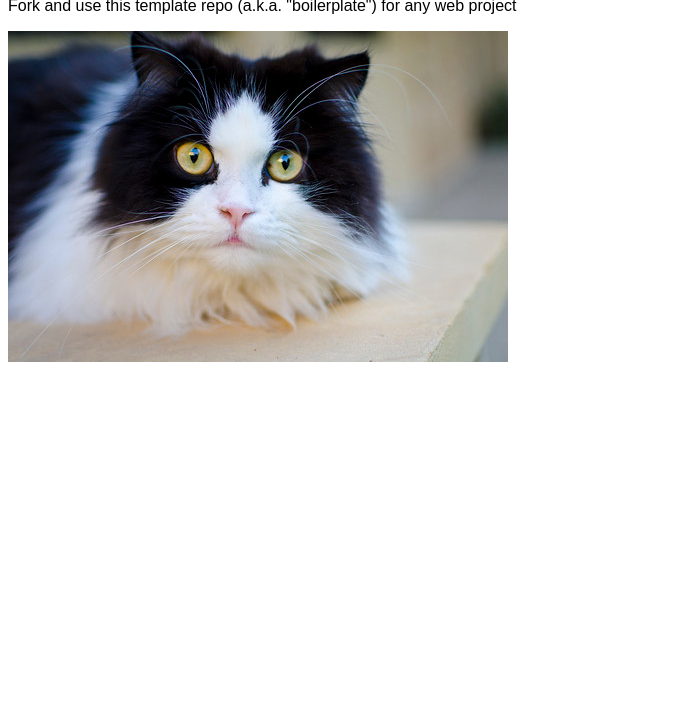
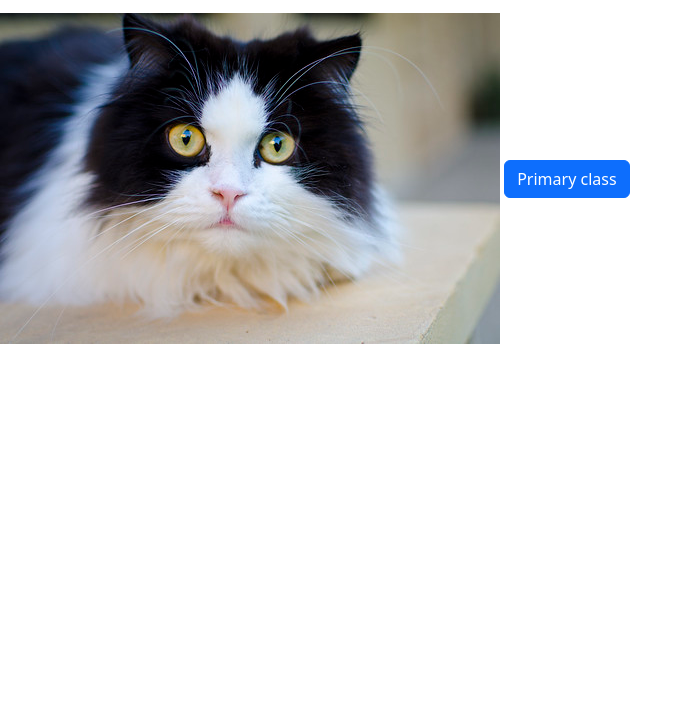
Before and after one commit to xtineburrough/off-the-grid2, a plain HTML site: page index.html in a window 1280 px wide. Shown: the part 83-800 px from the top of the page, without its empty margins (0-693 px from the left). Drawn offline with nearby package versions, Linux system fonts and the light colour scheme.

Commit message:
finished screencast

```diff
--- a/index.html
+++ b/index.html
@@ -3,6 +3,7 @@
 <head>
 	<meta charset="utf-8">
 	<title>Website Template</title>
+	<link href="https://cdn.jsdelivr.net/npm/bootstrap@5.3.8/dist/css/bootstrap.min.css" rel="stylesheet" integrity="sha384-sRIl4kxILFvY47J16cr9ZwB07vP4J8+LH7qKQnuqkuIAvNWLzeN8tE5YBujZqJLB" crossorigin="anonymous">
 	<link rel="stylesheet" href="./assets/css/styles.css">
 </head>
 <body>
@@ -10,7 +11,9 @@
 	<h1>Website Template</h1>
 	<p>Fork and use this template repo (a.k.a. "boilerplate") for any web project</p>
 	<img src="assets/img/cat.jpg" alt="">
+	<button type="button" class="btn btn-primary">Primary class</button>
 
 	<script src="./assets/js/main.js"></script>
+	<script src="https://cdn.jsdelivr.net/npm/bootstrap@5.3.8/dist/js/bootstrap.bundle.min.js" integrity="sha384-FKyoEForCGlyvwx9Hj09JcYn3nv7wiPVlz7YYwJrWVcXK/BmnVDxM+D2scQbITxI" crossorigin="anonymous"></script>
 </body>
 </html>
```
